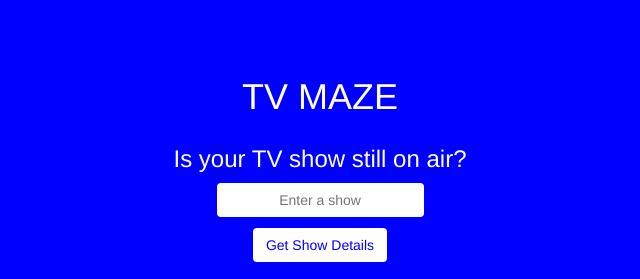
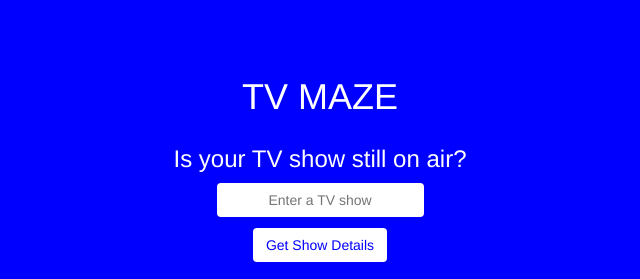
Before and after one commit to devchrisgallup/tvmazeapi, a plain HTML site: page index.html in a window 1280 px wide. Shown: the part 148-427 px from the top of the page, 320-960 px from the left. Drawn offline with nearby package versions, Linux system fonts and the light colour scheme.

Commit message:
update html

```diff
--- a/index.html
+++ b/index.html
@@ -15,7 +15,7 @@
             <h3>Is your TV show still on air?</h3>
         </div>
         <div class="center">
-            <input type="text" id="getItem" class="btn" placeholder="Enter a show">
+            <input type="text" id="getItem" class="btn" placeholder="Enter a TV show">
         </div>
         <div class="center">
           <button id="processData" class="btn marginTopTwo">Get Show Details</button>
--- a/js/app.js
+++ b/js/app.js
@@ -26,6 +26,7 @@ function processData() {
     document.getElementById('top').className = 'center marginTopTwo';
     titleDiv = document.getElementById('tvshow');
     document.getElementById('tvshowtext').className = 'showText';
+    console.log(responseData);
     // loop through the array
     for (var i = 0; i < responseData.length; i++) {
         var item = responseData[i];
```
